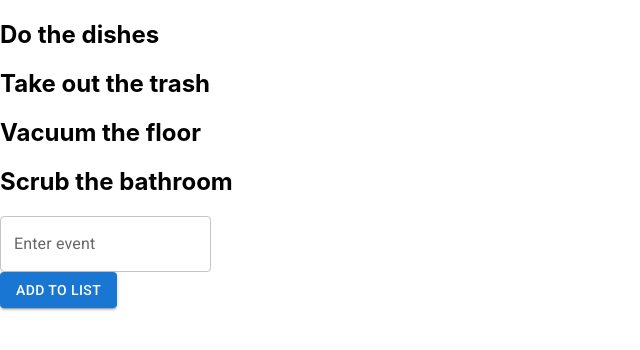
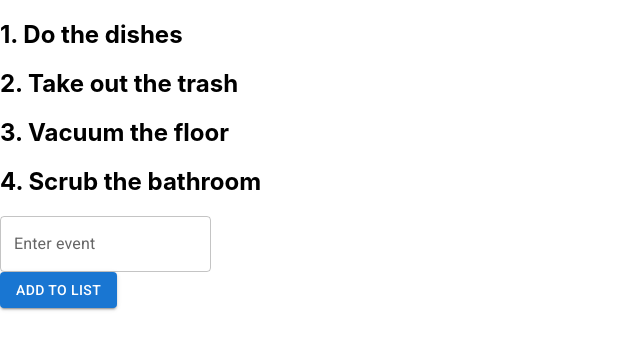
Before and after one commit to abduldoesramen/toDoApp, a React (Create React App) app: page / in a window 1280 px wide. Shown: the top 350 px of the page, without its empty margins (0-640 px from the left). Built offline with nearby package versions, Linux system fonts and the light colour scheme.

Commit message:
showing ids as semi-unqiue

```diff
--- a/src/App.js
+++ b/src/App.js
@@ -33,7 +33,8 @@ const App = () => {
     const updateEvents = [
       ...events,
       {
-        id: "1",
+        // Note: This is NOT unique if adding/deleting Events
+        id: `${events.length + 1}`,
         eventName: value,
       },
     ];
--- a/src/components/event-container/event-container.component.jsx
+++ b/src/components/event-container/event-container.component.jsx
@@ -3,8 +3,8 @@ import "./event-container.styles.css";
 const EventContainer = ({ events }) => {
     return (
         <div className="event-container" key={events.id}>
-            {events.map(({eventName}) => {
-                return <h2>{eventName}</h2>
+            {events.map(({eventName, id}) => {
+                return <h2 key={id}>{`${id}. ${eventName}`}</h2>
             })}
         </div>
     )
```
